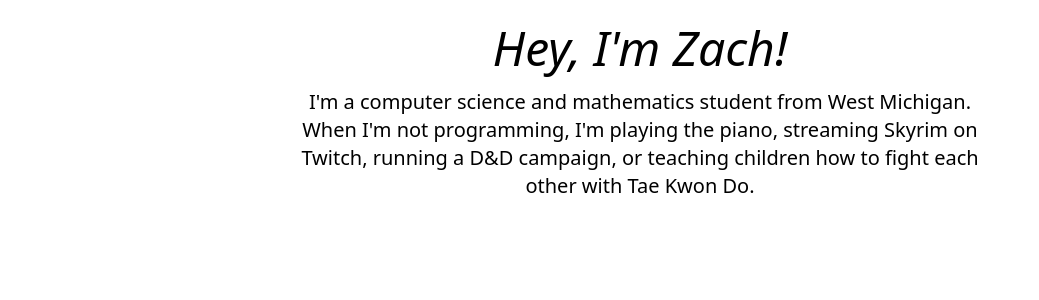
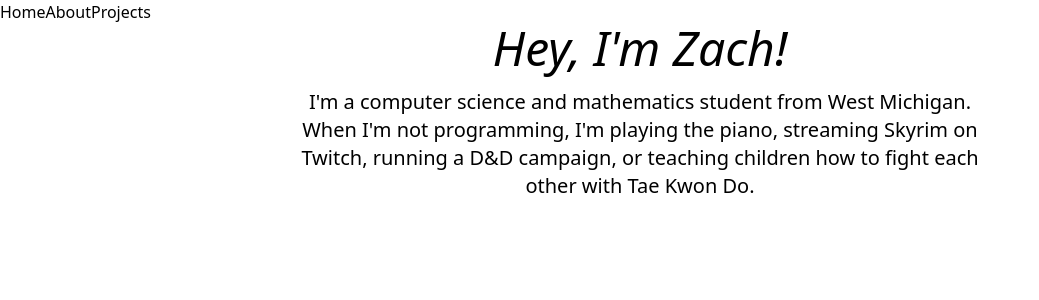
Before and after one commit to Flapjack2000/personal-website, a React (Vite) app: page / in a window 1280 px wide. Shown: the top 300 px of the page, without its empty margins (0-1039 px from the left). Built offline with nearby package versions, Linux system fonts and the light colour scheme.

Commit message:
added nav bar

```diff
--- a/src/App.jsx
+++ b/src/App.jsx
@@ -2,10 +2,12 @@ import { useState } from 'react'
 import reactLogo from './assets/react.svg'
 import viteLogo from '/vite.svg'
 
+import NavBar from './NavBar'
+
 function App() {
   return (
     <>
-      <br />
+      <NavBar />
       <div className="grid gap-4">
 
         <div className="text-5xl content-center text-center justify-self-center italic">
--- /dev/null
+++ b/src/NavBar.jsx
@@ -0,0 +1,23 @@
+function NavButton({ text }) {
+  return (
+    <>
+      <button>{text}</button>
+
+    </>
+  )
+}
+
+function NavBar() {
+  return (
+    <>
+      <NavButton text={"Home"} />
+      <NavButton text={"About"} />
+      <NavButton text={"Projects"} />
+
+
+    </>
+  )
+
+}
+
+export default NavBar
--- a/src/Projects.jsx
+++ b/src/Projects.jsx
@@ -1,6 +1,8 @@
 function Projects() {
   return (
-    <></>
+    <>
+      <h1>Projects</h1>
+    </>
   )
 }
 
```
